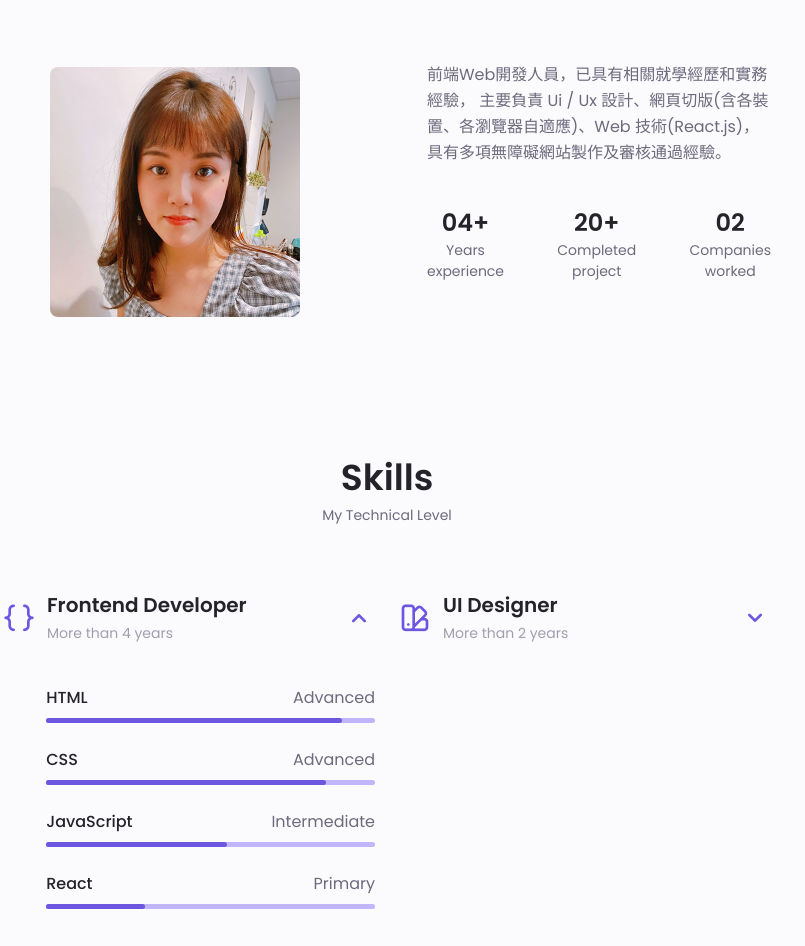
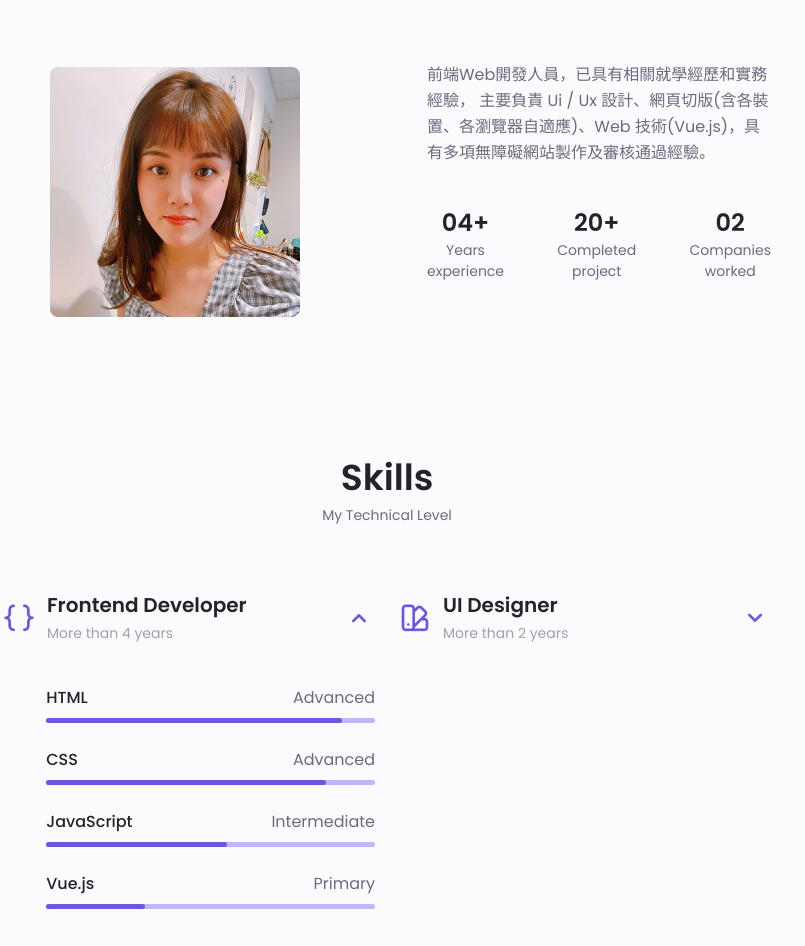
Before and after one commit to xuan-rou/my-portfolio, a plain HTML site: page index.html in a window 1280 px wide. Shown: the part 857-1803 px from the top of the page, 253-1058 px from the left. Drawn offline with nearby package versions, Linux system fonts and the light colour scheme.

Commit message:
技術能力更改

```diff
--- a/index.html
+++ b/index.html
@@ -133,7 +133,7 @@
 
                     <div class="about__data">
                         <p class="about__description">前端Web開發人員，已具有相關就學經歷和實務經驗，
-                            主要負責 Ui / Ux 設計、網頁切版(含各裝置、各瀏覽器自適應)、Web 技術(React.js)，具有多項無障礙網站製作及審核通過經驗。</p>
+                            主要負責 Ui / Ux 設計、網頁切版(含各裝置、各瀏覽器自適應)、Web 技術(Vue.js)，具有多項無障礙網站製作及審核通過經驗。</p>
 
                         <div class="about__info">
                             <div>
@@ -209,7 +209,7 @@
                                 </div>
                                 <div class="skills__data">
                                     <div class="skills__titles">
-                                        <h3 class="skills__name">React</h3>
+                                        <h3 class="skills__name">Vue.js</h3>
                                         <span class="skills__number">Primary</span>
                                     </div>
                                     <div class="skills__bar">
```
